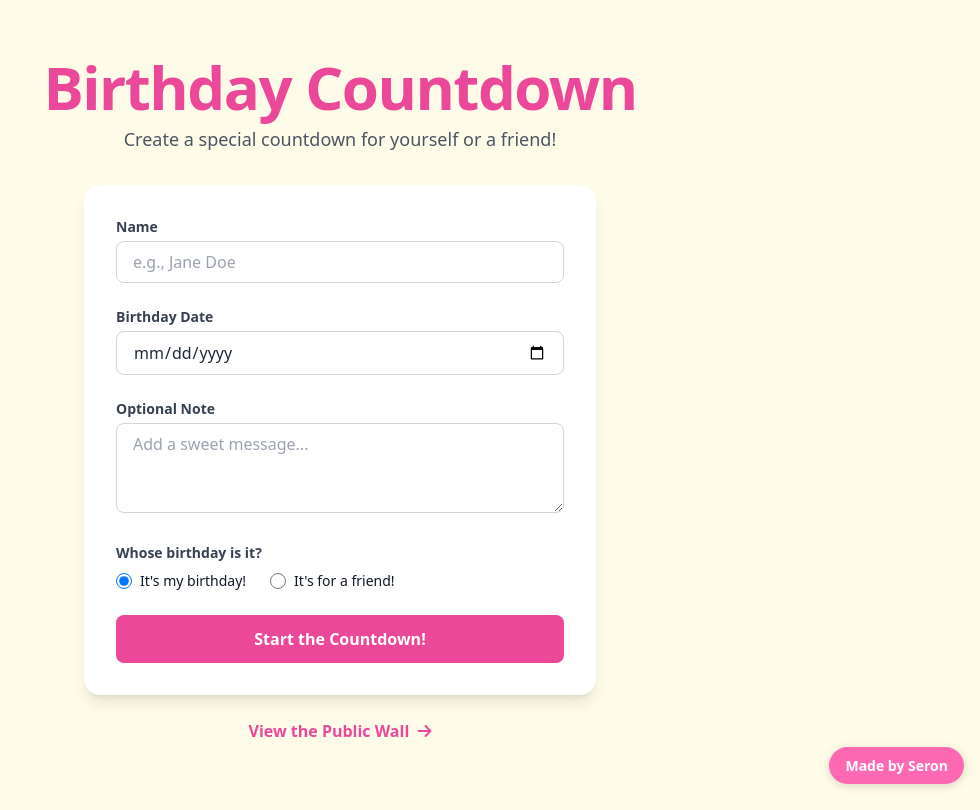
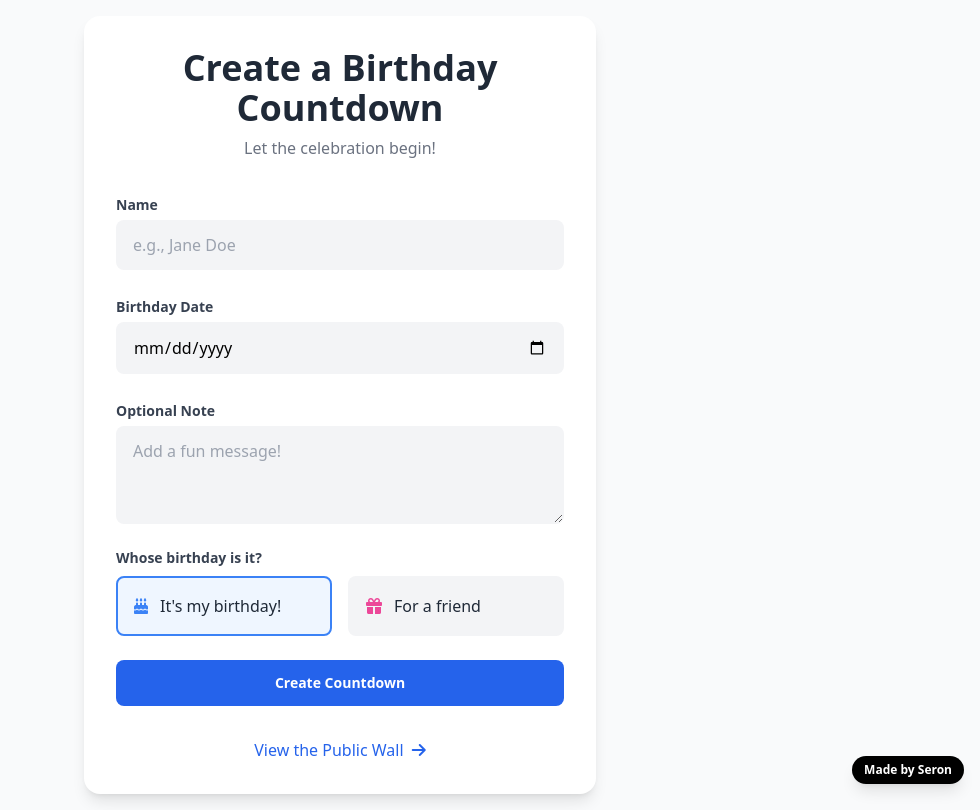
Before and after one commit to mohameodo/seron-birthday-gd5g2l, a plain HTML site: page index.html in a window 1280 px wide. Shown: the whole page, without its empty margins (300-1280 px from the left). Drawn offline with nearby package versions, Linux system fonts and the light colour scheme; files that its build step writes are made by us from their sources; files whose address does not match are found by name.

Commit message:
Update index.html

```diff
--- a/index.html
+++ b/index.html
@@ -3,68 +3,71 @@
 <head>
     <meta charset="UTF-8">
     <meta name="viewport" content="width=device-width, initial-scale=1.0">
-    <title>Birthday Countdown</title>
+    <title>Birthday Countdown Creator</title>
     <script src="https://cdn.tailwindcss.com"></script>
     <link rel="stylesheet" href="https://cdnjs.cloudflare.com/ajax/libs/font-awesome/6.4.0/css/all.min.css">
-    <link rel="stylesheet" href="css/main.css">
-    <link rel="preconnect" href="https://fonts.googleapis.com">
-    <link rel="preconnect" href="https://fonts.gstatic.com" crossorigin>
     <link href="https://fonts.googleapis.com/css2?family=Poppins:wght@400;600;700&display=swap" rel="stylesheet">
+    <link rel="stylesheet" href="css/styles.css">
 </head>
-<body class="bg-yellow-50 font-sans text-gray-800">
-    <div id="toast-container"></div>
+<body class="bg-gray-50 font-sans flex items-center justify-center min-h-screen">
 
-    <div class="min-h-screen flex flex-col items-center justify-center p-4">
-        <header class="text-center mb-8 animate-fade-in-down">
-            <h1 class="text-4xl md:text-6xl font-bold text-pink-500 tracking-tight">Birthday Countdown</h1>
-            <p class="text-gray-600 mt-2 text-lg">Create a special countdown for yourself or a friend!</p>
-        </header>
+    <div id="toast-container" class="fixed top-5 right-5 z-50"></div>
 
-        <main class="w-full max-w-lg">
-            <form id="birthday-form" class="bg-white p-8 rounded-2xl shadow-lg space-y-6 animate-fade-in-up">
+    <div class="w-full max-w-lg p-8 space-y-8 bg-white rounded-2xl shadow-lg m-4">
+        <div class="text-center">
+            <h1 class="text-4xl font-bold text-gray-800">Create a Birthday Countdown</h1>
+            <p class="mt-2 text-gray-500">Let the celebration begin!</p>
+        </div>
+        <form id="birthday-form" class="mt-8 space-y-6">
             <div>
-                    <label for="name" class="block text-sm font-semibold text-gray-700 mb-1">Name</label>
-                    <input type="text" id="name" name="name" required maxlength="32" class="w-full px-4 py-2 border border-gray-300 rounded-lg focus:ring-pink-500 focus:border-pink-500 transition" placeholder="e.g., Jane Doe">
+                <label for="name" class="text-sm font-semibold text-gray-700">Name</label>
+                <input id="name" name="name" type="text" required maxlength="32" class="mt-1 block w-full px-4 py-3 bg-gray-100 border border-transparent rounded-lg focus:ring-2 focus:ring-blue-500 focus:bg-white focus:border-transparent transition" placeholder="e.g., Jane Doe">
             </div>
 
             <div>
-                    <label for="date" class="block text-sm font-semibold text-gray-700 mb-1">Birthday Date</label>
-                    <input type="date" id="date" name="date" required class="w-full px-4 py-2 border border-gray-300 rounded-lg focus:ring-pink-500 focus:border-pink-500 transition">
+                <label for="birthday" class="text-sm font-semibold text-gray-700">Birthday Date</label>
+                <input id="birthday" name="birthday" type="date" required class="mt-1 block w-full px-4 py-3 bg-gray-100 border border-transparent rounded-lg focus:ring-2 focus:ring-blue-500 focus:bg-white focus:border-transparent transition">
             </div>
 
             <div>
-                    <label for="note" class="block text-sm font-semibold text-gray-700 mb-1">Optional Note</label>
-                    <textarea id="note" name="note" rows="3" maxlength="120" class="w-full px-4 py-2 border border-gray-300 rounded-lg focus:ring-pink-500 focus:border-pink-500 transition" placeholder="Add a sweet message..."></textarea>
+                <label for="note" class="text-sm font-semibold text-gray-700">Optional Note</label>
+                <textarea id="note" name="note" rows="3" maxlength="120" class="mt-1 block w-full px-4 py-3 bg-gray-100 border border-transparent rounded-lg focus:ring-2 focus:ring-blue-500 focus:bg-white focus:border-transparent transition" placeholder="Add a fun message!"></textarea>
             </div>
 
             <fieldset>
-                    <legend class="block text-sm font-semibold text-gray-700 mb-2">Whose birthday is it?</legend>
-                    <div class="flex items-center space-x-6">
-                        <div class="flex items-center">
-                            <input type="radio" id="isForSelf" name="isForFriend" value="false" checked class="h-4 w-4 text-pink-600 focus:ring-pink-500 border-gray-300">
-                            <label for="isForSelf" class="ml-2 block text-sm text-gray-900">It's my birthday!</label>
-                        </div>
-                        <div class="flex items-center">
-                            <input type="radio" id="isForFriend" name="isForFriend" value="true" class="h-4 w-4 text-pink-600 focus:ring-pink-500 border-gray-300">
-                            <label for="isForFriend" class="ml-2 block text-sm text-gray-900">It's for a friend!</label>
-                        </div>
+                <legend class="text-sm font-semibold text-gray-700">Whose birthday is it?</legend>
+                <div class="mt-2 grid grid-cols-1 sm:grid-cols-2 gap-4">
+                    <label class="relative flex items-center p-4 bg-gray-100 rounded-lg cursor-pointer hover:bg-blue-50 transition border-2 border-transparent has-[:checked]:border-blue-500 has-[:checked]:bg-blue-50">
+                        <input type="radio" name="type" value="self" class="sr-only" checked>
+                        <i class="fas fa-birthday-cake text-blue-500 mr-3"></i>
+                        <span class="font-medium text-gray-800">It's my birthday!</span>
+                    </label>
+                    <label class="relative flex items-center p-4 bg-gray-100 rounded-lg cursor-pointer hover:bg-blue-50 transition border-2 border-transparent has-[:checked]:border-blue-500 has-[:checked]:bg-blue-50">
+                        <input type="radio" name="type" value="friend" class="sr-only">
+                        <i class="fas fa-gift text-pink-500 mr-3"></i>
+                        <span class="font-medium text-gray-800">For a friend</span>
+                    </label>
                 </div>
             </fieldset>
 
-                <button type="submit" class="w-full bg-pink-500 text-white font-bold py-3 px-4 rounded-lg hover:bg-pink-600 focus:outline-none focus:ring-2 focus:ring-offset-2 focus:ring-pink-500 transition-transform transform hover:scale-105">
-                    Start the Countdown!
+            <div>
+                <button type="submit" class="group relative w-full flex justify-center py-3 px-4 border border-transparent text-sm font-semibold rounded-lg text-white bg-blue-600 hover:bg-blue-700 focus:outline-none focus:ring-2 focus:ring-offset-2 focus:ring-blue-500 transition-transform transform hover:scale-105">
+                    Create Countdown
                 </button>
+            </div>
         </form>
-             <div class="text-center mt-6">
-                <a href="wall.html" class="text-pink-500 hover:text-pink-700 font-semibold transition">View the Public Wall <i class="fas fa-arrow-right ml-1"></i></a>
+         <div class="text-center mt-4">
+            <a href="wall.html" class="font-medium text-blue-600 hover:text-blue-500">
+                View the Public Wall <i class="fas fa-arrow-right ml-1"></i>
+            </a>
         </div>
-        </main>
     </div>
 
-    <a href="https://seron.dev" target="_blank" class="made-by-seron">
+    <a href="https://seron.dev" target="_blank" class="fixed bottom-4 right-4 bg-black text-white text-xs font-semibold px-3 py-1.5 rounded-full shadow-lg hover:bg-gray-800 transition-colors z-50">
         Made by Seron
     </a>
 
+    <script src="js/utils.js"></script>
     <script src="js/main.js"></script>
 </body>
 </html>
```
Lines whose indentation alone changed are shown as unchanged.
